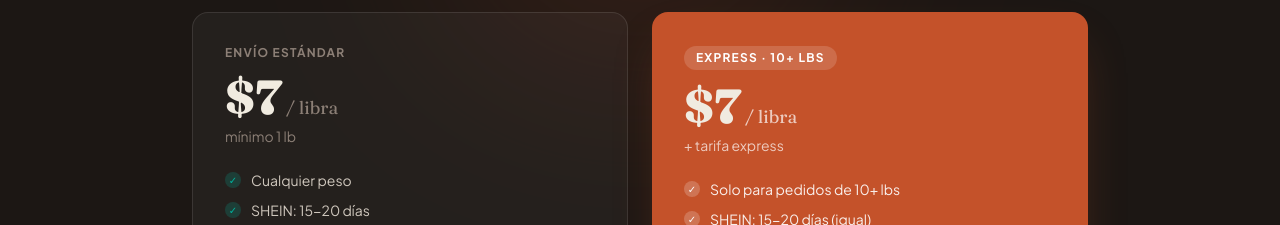
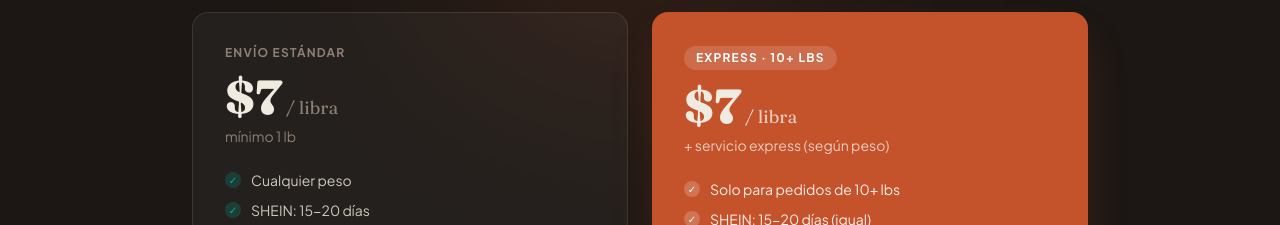
Before and after one commit to asareact/traelo-app, a Next.js app: page / in a window 1280 px wide. Shown: the part 3400-3625 px from the top of the page. Built offline with nearby package versions, Linux system fonts and the light colour scheme; no server answers; the database is empty.

Commit message:
chore: express como servicio pendiente (sin precio fijo); documentar costo base WeShipYou actualizado

```diff
--- a/src/app/page.tsx
+++ b/src/app/page.tsx
@@ -337,7 +337,9 @@ export default async function Home() {
                     / libra
                   </span>
                 </div>
-                <p className="mb-6 mt-1 text-sm text-white/70">+ tarifa express</p>
+                <p className="mb-6 mt-1 text-sm text-white/70">
+                  + servicio express (según peso)
+                </p>
                 {[
                   "Solo para pedidos de 10+ lbs",
                   "SHEIN: 15-20 días (igual)",
```
Also changed, not shown: 1 other file (tests, documents, lock files or other folders).
